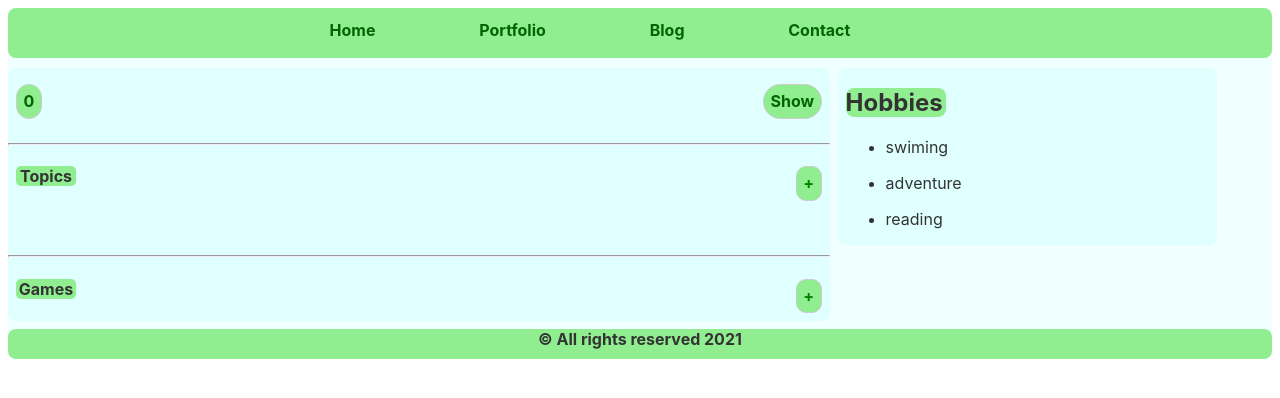
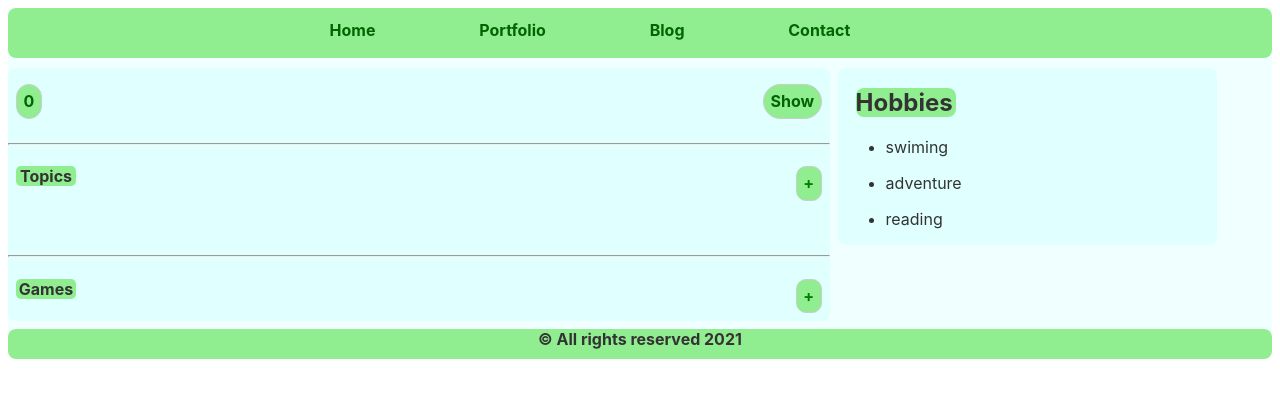
Before and after one commit to XessiveObserver/front-end, a Svelte app: page / in a window 1280 px wide. Shown: the top 398 px of the page. Built offline with nearby package versions, Linux system fonts and the light colour scheme.

Commit message:
first commit

```diff
--- a/src/App.svelte
+++ b/src/App.svelte
@@ -142,4 +142,7 @@ import Topics from "./Topics.svelte";
 	p {
 		margin-left: 8px;
 	}
+	* {
+	box-sizing: border-box;
+	}
 </style>
--- a/src/Games.svelte
+++ b/src/Games.svelte
@@ -61,4 +61,7 @@
         border-radius: 5px;
         margin-inline:inherit;
     }
+    * {
+	box-sizing: border-box;
+	}
 </style>
--- a/src/Hobbies.svelte
+++ b/src/Hobbies.svelte
@@ -19,5 +19,9 @@
         background-color: lightgreen;
         width: 100px;
         border-radius: 8px;
+        margin-left: 10px;
     }
+    * {
+	box-sizing: border-box;
+	}
 </style>
--- a/src/Topics.svelte
+++ b/src/Topics.svelte
@@ -62,4 +62,7 @@
         border-radius: 5px;
         margin-inline:inherit;
     }
+    * {
+	box-sizing: border-box;
+	}
 </style>
```
